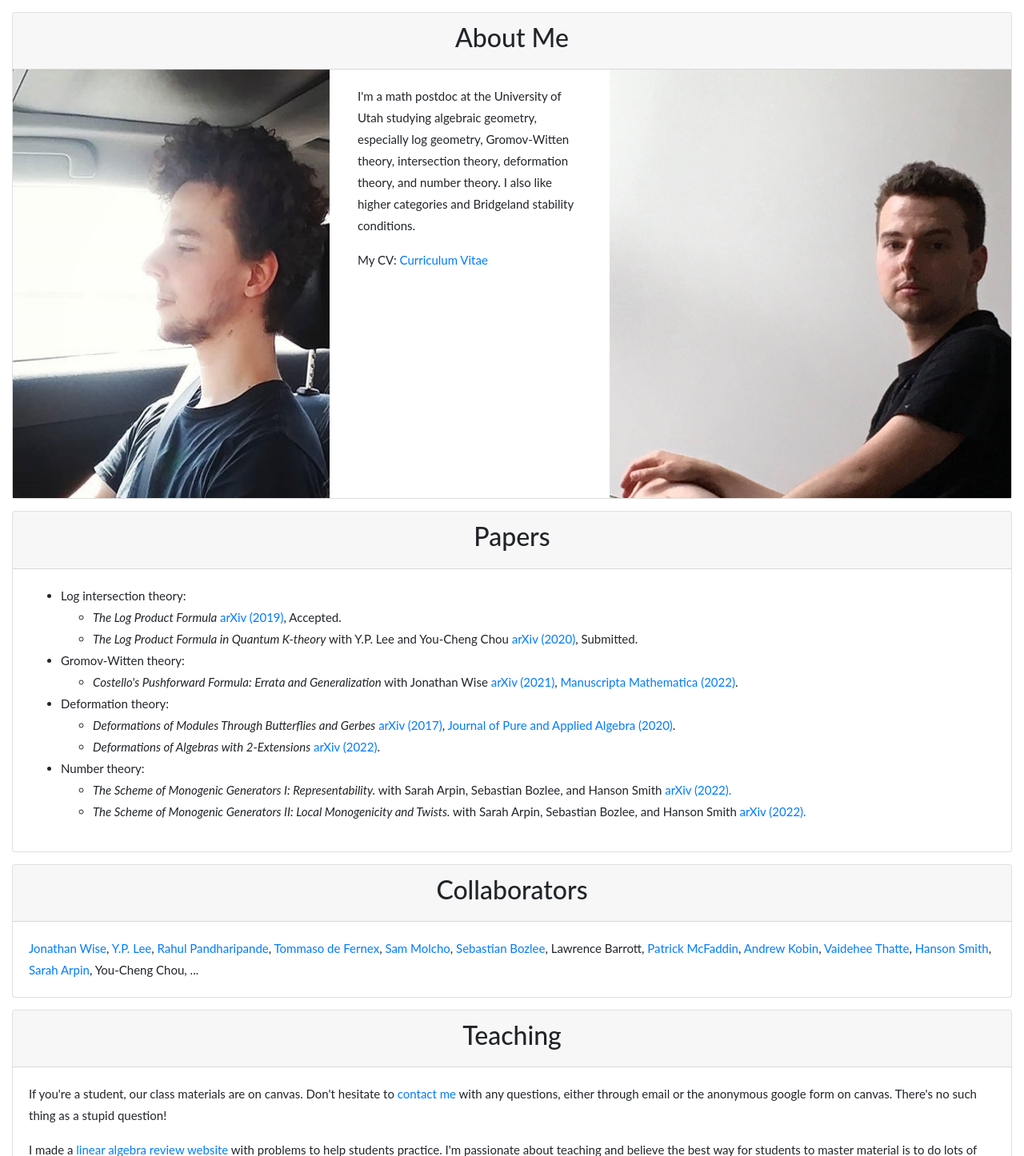
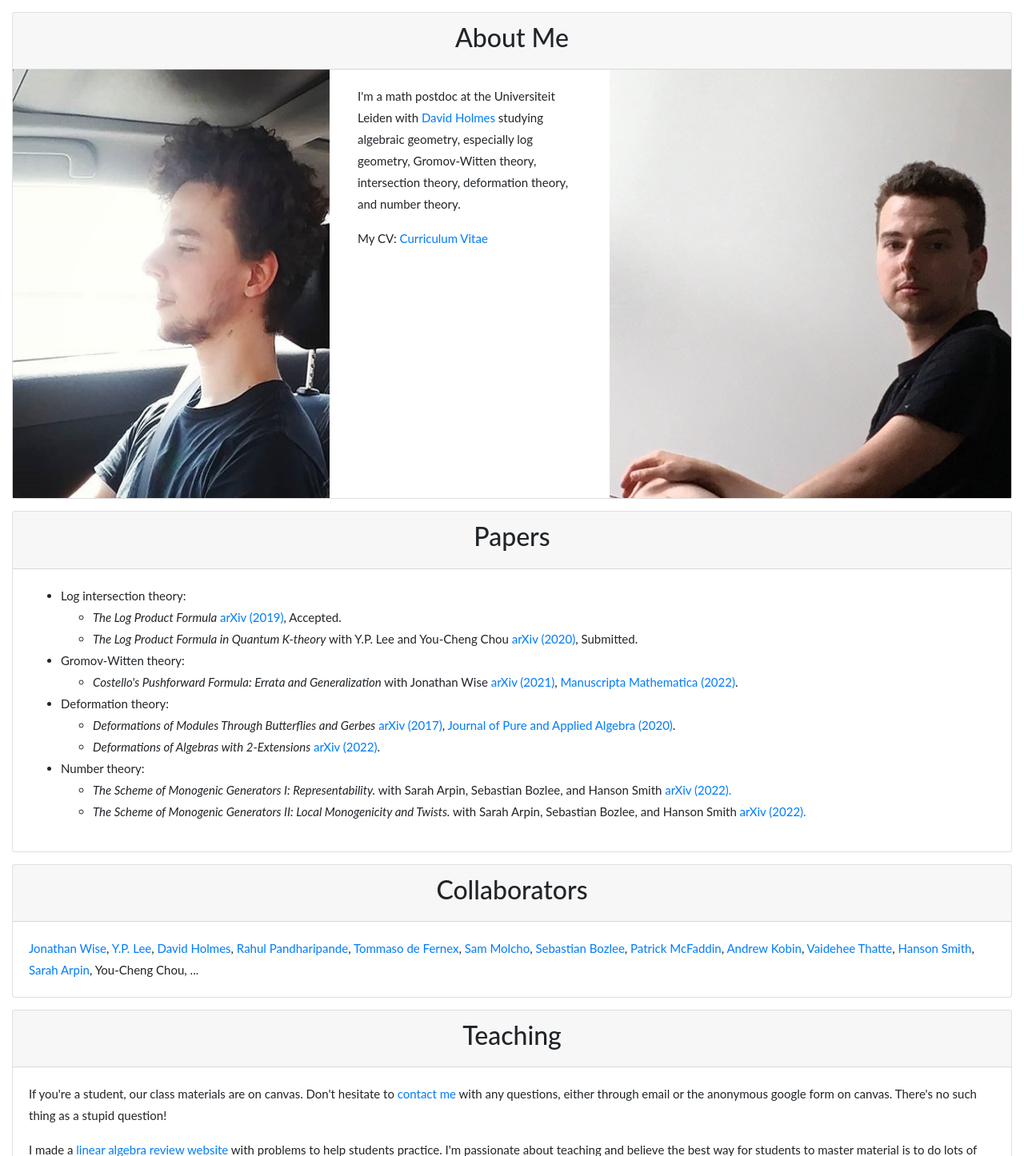
Before and after one commit to nanotech22/logetale, a Flask app: page / in a window 1280 px wide. Shown: the part 765-2211 px from the top of the page at 80% size. Run offline with Flask 2, Linux system fonts and the light colour scheme; some libraries are stand-ins or nearby versions.

Commit message:
updated to be at Leiden with David Holmes

```diff
--- a/templates/pages/index.html
+++ b/templates/pages/index.html
@@ -24,8 +24,8 @@
         <div class="row">
             <img class="col-md-4" src="../../static/img/me_profile_in_car.jpg"/>
             <div class="card-body col-md-3">
-                <p>I'm a math postdoc at the University of Utah studying algebraic geometry,
-                especially log geometry, Gromov-Witten theory, intersection theory, deformation theory, and number theory. I also like higher categories and Bridgeland stability conditions. </p>
+                <p>I'm a math postdoc at the Universiteit Leiden with <a href="http://www.davidholmes.nl/">David Holmes</a> studying algebraic geometry,
+                especially log geometry, Gromov-Witten theory, intersection theory, deformation theory, and number theory. </p>
                 My CV:
                 <a href="{{ url_for('static', filename='pdf/curriculum_vitae.pdf') }}">Curriculum Vitae</a>
             </div>
@@ -89,11 +89,11 @@
         <div class="card-body">
             <a href="http://math.colorado.edu/~jonathan.wise/">Jonathan Wise</a>,
             <a href="https://www.math.utah.edu/~yplee/">Y.P. Lee</a>,
+            <a href="http://www.davidholmes.nl/">David Holmes</a>,
             <a href="https://people.math.ethz.ch/~rahul/">Rahul Pandharipande</a>,
             <a href="https://www.math.utah.edu/~defernex/">Tommaso de Fernex</a>,
             <a href="http://math.huji.ac.il/~samouilmolcho/">Sam Molcho</a>,
             <a href="https://math.colorado.edu/~sebo2151/">Sebastian Bozlee</a>,
-            <a>Lawrence Barrott</a>,
             <a href="https://mcfaddin.github.io/">Patrick McFaddin</a>,
             <a href="https://www.andrewkobin.com/">Andrew Kobin</a>,
             <a href="https://sites.google.com/view/vaideheethatte">Vaidehee Thatte</a>,
```
